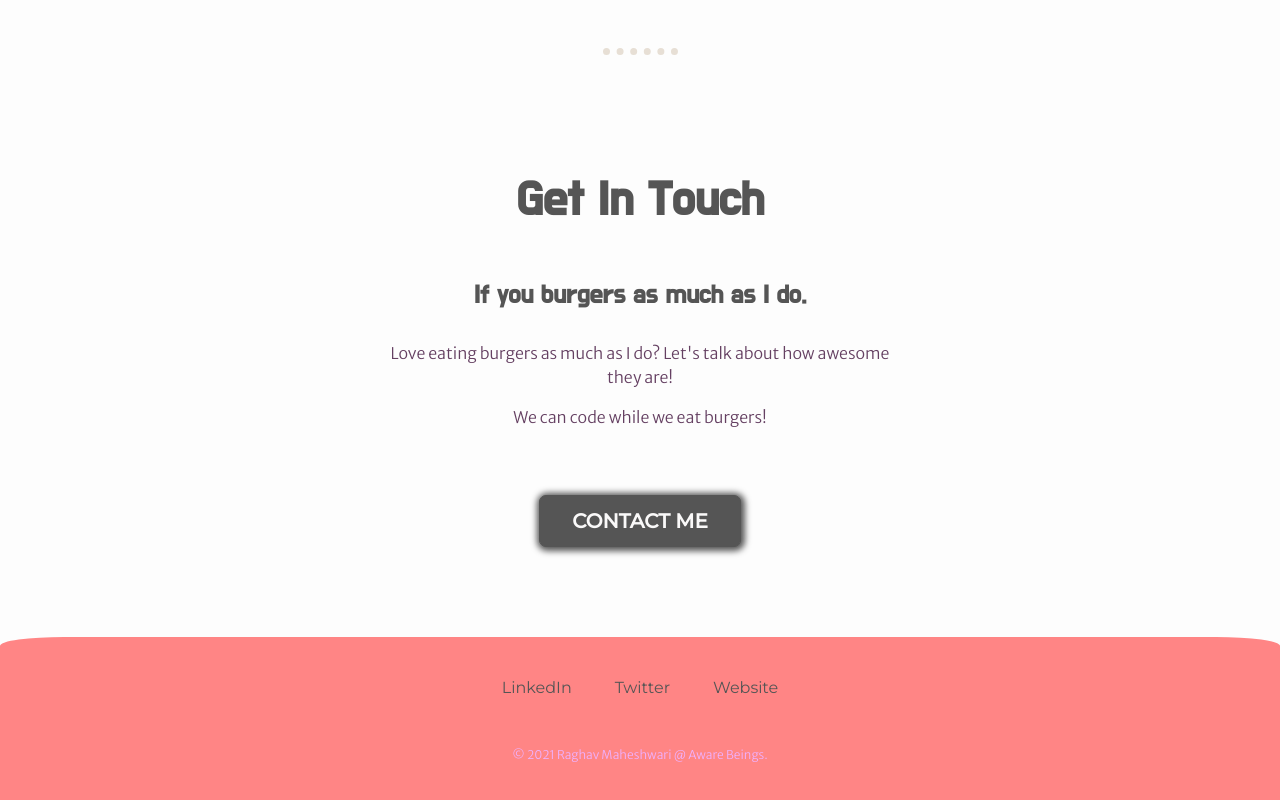
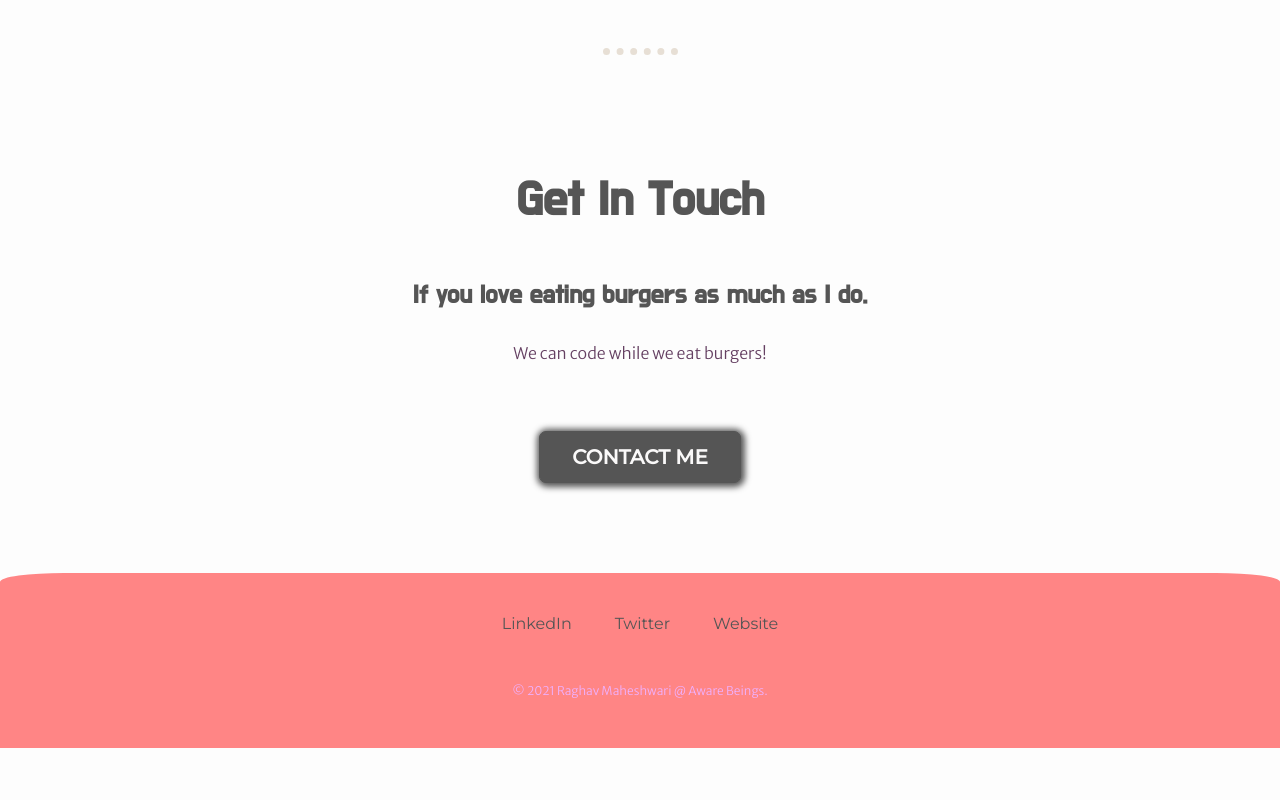
Before and after one commit to Raghavthestoic/CV, a plain HTML site: page index.html in a window 1280 px wide. Shown: the part 2321-3121 px from the top of the page. After the commit the page ends 3069 px from the top, so only its background shows below. Drawn offline with Linux system fonts and the light colour scheme; a web font is replaced by a local one.

Commit message:
Update index.html

```diff
--- a/index.html
+++ b/index.html
@@ -57,8 +57,7 @@
     <hr>
     <div class="contact-me">
       <h2>Get In Touch</h2>
-      <h3>If you burgers as much as I do.</h3>
-      <p>Love eating burgers as much as I do? Let's talk about how awesome they are! </p>
+      <h3>If you love eating burgers as much as I do.</h3>
       <p>We can code while we eat burgers!</P>
       <a class="btn" href="mailto:raghavmaheshwari.stoic@email.com">CONTACT ME</a>
     </div>
```
